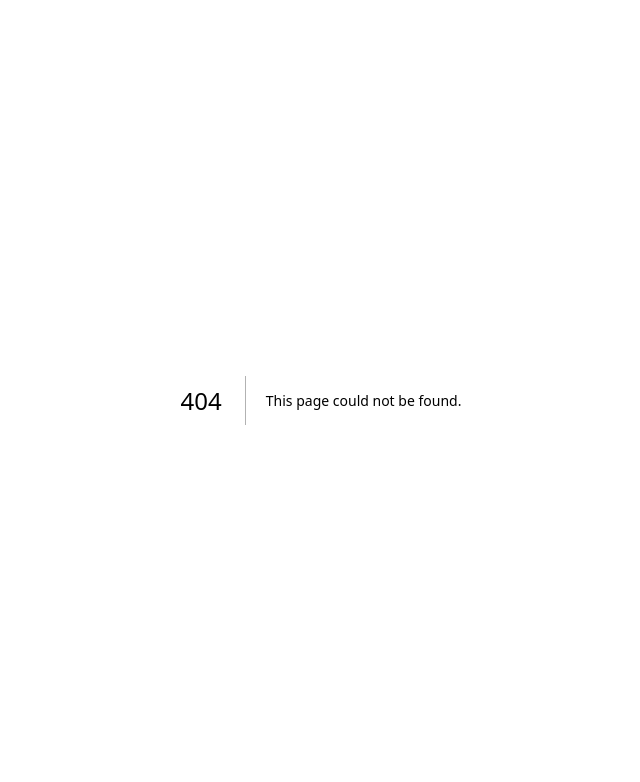
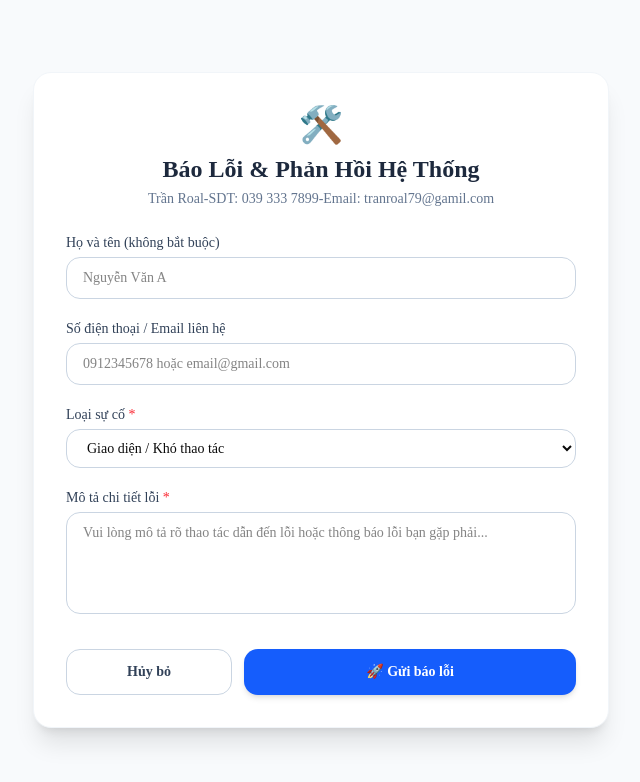
Before and after one commit to trangia79/TRAN-ROAL, a Next.js app: page /report-issue in a window 1280 px wide. Before the commit this address had no page. Shown: the top 782 px of the page, without its empty margins (319-959 px from the left). Built offline with nearby package versions, Linux system fonts and the light colour scheme.

Commit message:
Add Report Issue page and header navigation

```diff
--- /dev/null
+++ b/app/contact/page.tsx
@@ -0,0 +1,48 @@
+import Link from "next/link";
+
+export default function ContactPage() {
+  return (
+    <main className="min-h-screen bg-slate-50 py-12 px-6 flex flex-col items-center justify-center">
+      <div className="w-full max-w-2xl bg-white rounded-2xl shadow-xl p-8 border border-slate-100">
+        <h1 className="text-2xl font-bold text-blue-900 text-center mb-2">
+          Thông Tin Liên Hệ
+        </h1>
+        <p className="text-slate-500 text-center text-sm mb-8">
+          Trường THCS & THPT Mong Thọ - Hệ thống EduSIPAS
+        </p>
+
+        <div className="space-y-4 text-slate-700 text-sm">
+          <div className="p-4 bg-slate-50 rounded-xl border border-slate-100 flex items-start gap-3">
+            <span className="text-xl">📍</span>
+            <div>
+              <strong>Địa chỉ:</strong> Ấp Hoà An, Xã Thạnh Lộc, Tỉnh An Giang
+            </div>
+          </div>
+
+          <div className="p-4 bg-slate-50 rounded-xl border border-slate-100 flex items-start gap-3">
+            <span className="text-xl">📞</span>
+            <div>
+              <strong>Điện thoại nhà trường:</strong> (0297) 837 437
+            </div>
+          </div>
+
+          <div className="p-4 bg-slate-50 rounded-xl border border-slate-100 flex items-start gap-3">
+            <span className="text-xl">✉️</span>
+            <div>
+              <strong>Email góp ý:</strong> roalt@c3mongtho.edu.vn
+            </div>
+          </div>
+        </div>
+
+        <div className="mt-8 text-center">
+          <Link
+            href="/"
+            className="inline-block rounded-xl bg-blue-600 px-6 py-2.5 font-semibold text-white transition hover:bg-blue-700"
+          >
+            ← Quay lại trang chủ
+          </Link>
+        </div>
+      </div>
+    </main>
+  );
+}
--- /dev/null
+++ b/app/report-issue/page.tsx
@@ -0,0 +1,142 @@
+"use client";
+
+import { useState } from "react";
+import Link from "next/link";
+
+export default function ReportIssuePage() {
+  const [submitted, setSubmitted] = useState(false);
+  const [formData, setFormData] = useState({
+    name: "",
+    contact: "",
+    issueType: "Giao diện / Khó thao tác",
+    description: "",
+  });
+
+  const handleSubmit = (e: React.FormEvent) => {
+    e.preventDefault();
+    // Xử lý gửi dữ liệu (có thể kết nối Firebase hoặc gửi Email tại đây)
+    setSubmitted(true);
+  };
+
+  return (
+    <main className="min-h-screen bg-slate-50 py-12 px-6 flex items-center justify-center">
+      <div className="w-full max-w-xl bg-white rounded-2xl shadow-xl p-8 border border-slate-100">
+        <div className="text-center mb-6">
+          <span className="text-4xl">🛠️</span>
+          <h1 className="text-2xl font-bold text-slate-800 mt-2">
+            Báo Lỗi & Phản Hồi Hệ Thống
+          </h1>
+          <p className="text-slate-500 text-sm mt-1">
+           Trần Roal-SDT: 039 333 7899-Email: tranroal79@gamil.com
+          </p>
+        </div>
+
+        {submitted ? (
+          <div className="text-center py-8 space-y-4">
+            <div className="w-16 h-16 bg-green-100 text-green-600 rounded-full flex items-center justify-center mx-auto text-2xl font-bold">
+              ✓
+            </div>
+            <h2 className="text-xl font-bold text-slate-800">
+              Cảm ơn bạn đã gửi phản hồi!
+            </h2>
+            <p className="text-slate-500 text-sm max-w-md mx-auto">
+              Thông tin báo lỗi đã được gửi tới Ban quản trị hệ thống. Chúng tôi sẽ xử lý và khắc phục trong thời gian sớm nhất.
+            </p>
+            <div className="pt-4 flex justify-center gap-3">
+              <button
+                onClick={() => {
+                  setSubmitted(false);
+                  setFormData({ name: "", contact: "", issueType: "Giao diện / Khó thao tác", description: "" });
+                }}
+                className="px-5 py-2.5 rounded-xl border border-slate-300 text-slate-700 hover:bg-slate-50 text-sm font-medium transition"
+              >
+                Gửi phản hồi khác
+              </button>
+              <Link
+                href="/"
+                className="px-5 py-2.5 rounded-xl bg-blue-600 text-white hover:bg-blue-700 text-sm font-medium transition"
+              >
+                Về trang chủ
+              </Link>
+            </div>
+          </div>
+        ) : (
+          <form onSubmit={handleSubmit} className="space-y-5">
+            <div>
+              <label className="block text-sm font-medium text-slate-700 mb-1">
+                Họ và tên (không bắt buộc)
+              </label>
+              <input
+                type="text"
+                placeholder="Nguyễn Văn A"
+                value={formData.name}
+                onChange={(e) => setFormData({ ...formData, name: e.target.value })}
+                className="w-full px-4 py-2.5 rounded-xl border border-slate-300 focus:ring-2 focus:ring-blue-500 focus:outline-none text-sm"
+              />
+            </div>
+
+            <div>
+              <label className="block text-sm font-medium text-slate-700 mb-1">
+                Số điện thoại / Email liên hệ
+              </label>
+              <input
+                type="text"
+                placeholder="0912345678 hoặc email@gmail.com"
+                value={formData.contact}
+                onChange={(e) => setFormData({ ...formData, contact: e.target.value })}
+                className="w-full px-4 py-2.5 rounded-xl border border-slate-300 focus:ring-2 focus:ring-blue-500 focus:outline-none text-sm"
+              />
+            </div>
+
+            <div>
+              <label className="block text-sm font-medium text-slate-700 mb-1">
+                Loại sự cố <span className="text-red-500">*</span>
+              </label>
+              <select
+                value={formData.issueType}
+                onChange={(e) => setFormData({ ...formData, issueType: e.target.value })}
+                className="w-full px-4 py-2.5 rounded-xl border border-slate-300 focus:ring-2 focus:ring-blue-500 focus:outline-none text-sm bg-white"
+                required
+              >
+                <option value="Giao diện / Khó thao tác">Giao diện / Khó thao tác</option>
+                <option value="Không gửi được bài khảo sát">Không gửi được bài khảo sát</option>
+                <option value="Lỗi đăng nhập / Tài khoản">Lỗi đăng nhập / Tài khoản</option>
+                <option value="Tải trang chậm / Lỗi mạng">Tải trang chậm / Lỗi mạng</option>
+                <option value="Khác">Khác</option>
+              </select>
+            </div>
+
+            <div>
+              <label className="block text-sm font-medium text-slate-700 mb-1">
+                Mô tả chi tiết lỗi <span className="text-red-500">*</span>
+              </label>
+              <textarea
+                rows={4}
+                required
+                placeholder="Vui lòng mô tả rõ thao tác dẫn đến lỗi hoặc thông báo lỗi bạn gặp phải..."
+                value={formData.description}
+                onChange={(e) => setFormData({ ...formData, description: e.target.value })}
+                className="w-full px-4 py-2.5 rounded-xl border border-slate-300 focus:ring-2 focus:ring-blue-500 focus:outline-none text-sm resize-none"
+              ></textarea>
+            </div>
+
+            <div className="flex gap-3 pt-2">
+              <Link
+                href="/"
+                className="w-1/3 text-center py-3 rounded-xl border border-slate-300 font-semibold text-slate-700 hover:bg-slate-50 transition text-sm"
+              >
+                Hủy bỏ
+              </Link>
+              <button
+                type="submit"
+                className="w-2/3 py-3 rounded-xl bg-blue-600 font-semibold text-white hover:bg-blue-700 transition text-sm shadow-md"
+              >
+                🚀 Gửi báo lỗi
+              </button>
+            </div>
+          </form>
+        )}
+      </div>
+    </main>
+  );
+}
--- a/components/dashboard/DashboardHeader.tsx
+++ b/components/dashboard/DashboardHeader.tsx
@@ -2,6 +2,7 @@
 
 import { useState } from "react";
 import { useRouter } from "next/navigation";
+import Link from "next/link"; // 👈 Thêm import Link
 import { logout } from "@/services/authService";
 import { exportSurveyToExcel } from "@/utils/exportExcel";
 import { exportDashboardToPDF } from "@/utils/exportPDF";
@@ -10,12 +11,12 @@ import QRCodeModal from "./QRCodeModal";
 
 type Props = {
   surveys: Survey[];
-  schoolName?: string; // 👈 Thêm prop tên trường (không bắt buộc)
+  schoolName?: string;
 };
 
 export default function DashboardHeader({
   surveys,
-  schoolName = "Trường THCS&THPT Mong Thọ", // 👈 Tên trường mặc định ở đây
+  schoolName = "Trường THCS&THPT Mong Thọ",
 }: Props) {
   const router = useRouter();
   const [isQRModalOpen, setIsQRModalOpen] = useState(false);
@@ -37,7 +38,6 @@ export default function DashboardHeader({
     <>
       <div className="mb-8 flex items-center justify-between">
         <div>
-          {/* 👇 Hiển thị tên trường động ở đây */}
           <h1 className="text-4xl font-bold text-blue-700">
             {schoolName}
           </h1>
@@ -46,7 +46,15 @@ export default function DashboardHeader({
           </p>
         </div>
 
-        <div className="flex gap-3">
+        <div className="flex gap-3 items-center">
+          {/* 👇 Nút Quay lại trang chủ mới thêm */}
+          <Link
+            href="/"
+            className="px-4 py-2 bg-slate-100 hover:bg-slate-200 text-slate-700 font-medium rounded-lg transition-all flex items-center gap-1 border border-slate-200"
+          >
+            🏠 Trang chủ
+          </Link>
+
           <button
             type="button"
             onClick={() => setIsQRModalOpen(true)}
@@ -78,7 +86,7 @@ export default function DashboardHeader({
 
           <button
             onClick={handleLogout}
-            className="rounded-xl bg-slate-700 px-5 py-2 text-white hover:bg-slate-800 transition-all"
+            className="rounded-xl bg-slate-700 px-5 py-2 text-white hover:bg-slate-800 transition-all font-medium"
           >
             Đăng xuất
           </button>
--- a/components/layout/Header.tsx
+++ b/components/layout/Header.tsx
@@ -1,46 +1,54 @@
+"use client";
+
+import Link from "next/link";
 import Image from "next/image";
-import Link from "next/link";
 
 export default function Header() {
   return (
-    <header className="sticky top-0 z-50 border-b bg-white/90 backdrop-blur">
-      <div className="mx-auto flex h-20 max-w-7xl items-center justify-between px-6">
-
-        {/* Logo */}
-        <div className="flex items-center gap-3">
-          <Image
-            src="/logo.png"
-            alt="Logo trường"
-            width={150}
-            height={150}
-          />
-
+    <header className="w-full bg-white/80 backdrop-blur-md sticky top-0 z-50 border-b border-slate-100">
+      <div className="max-w-7xl mx-auto px-6 h-20 flex items-center justify-between">
+        {/* LOGO & TÊN TRƯỜNG */}
+        <Link href="/" className="flex items-center gap-3">
+          <div className="relative w-12 h-12">
+            <Image
+              src="/logo.png" // Đường dẫn logo của bạn
+              alt="EduSIPAS Logo"
+              width={48}
+              height={48}
+              className="object-contain"
+            />
+          </div>
           <div>
-            <h1 className="text-2xl font-bold text-blue-700">
+            <h1 className="text-xl font-bold text-blue-900 leading-tight">
               EduSIPAS
             </h1>
-
-            <p className="text-sm text-gray-500">
+            <p className="text-xs text-slate-500 font-medium">
               THCS & THPT Mong Thọ
             </p>
           </div>
-        </div>
+        </Link>
 
-        {/* Menu */}
-        <nav className="hidden gap-8 text-gray-700 md:flex">
-          <Link href="/">Trang chủ</Link>
-          <Link href="#">Khảo sát</Link>
-          <Link href="#">Thống kê</Link>
-          <Link href="#">Liên hệ</Link>
+        {/* MENU ĐIỀU HƯỚNG */}
+        <nav className="hidden md:flex items-center gap-8 text-slate-600 font-medium text-sm">
+
+          <Link href="/dashboard" className="hover:text-blue-600 transition">
+            Thống kê
+          </Link>
+         <Link href="/contact" className="hover:text-blue-600 transition">
+            Liên hệ
+          </Link>
+          {/* 👇 Nút Báo lỗi hệ thống mới */}
+          <Link href="/report-issue" className="hover:text-blue-600 transition">
+            Báo lỗi hệ thống
+          </Link>
         </nav>
 
-        {/* Button */}
+        {/* NÚT ĐĂNG NHẬP */}
         <Link href="/login">
-          <button className="rounded-xl bg-blue-600 px-6 py-3 text-white transition hover:bg-blue-700">
+          <button className="rounded-full bg-blue-600 px-6 py-2.5 text-sm font-semibold text-white transition hover:bg-blue-700 shadow-sm active:scale-95">
             Đăng nhập
           </button>
         </Link>
-
       </div>
     </header>
   );
```
